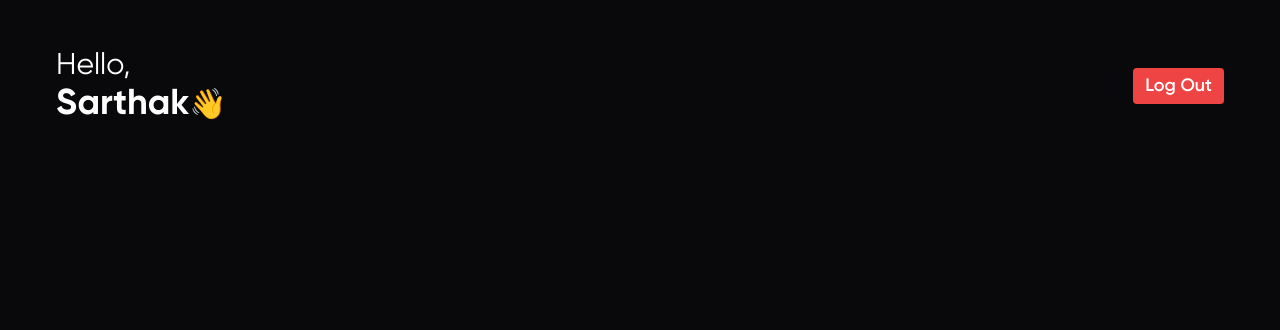
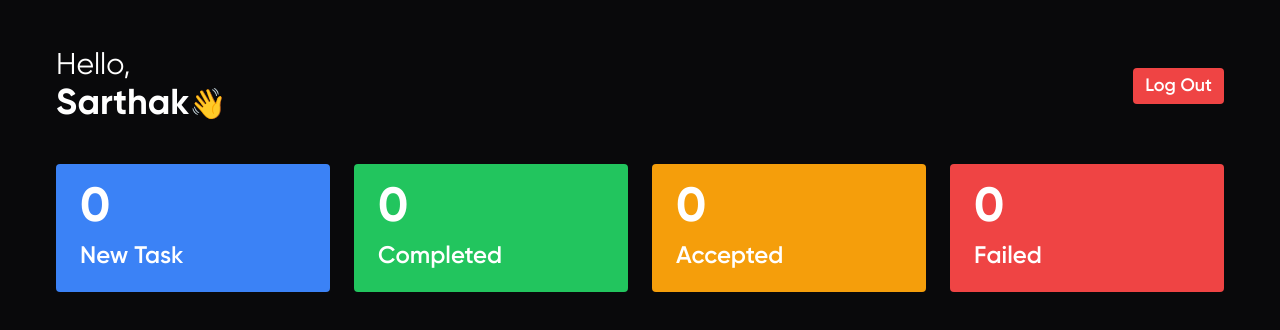
Before and after one commit to ad1tyac0des/Employee-Management-System, a React (Vite) app: page / in a window 1280 px wide. Shown: the top 330 px of the page. Built offline with nearby package versions, Linux system fonts and the light colour scheme.

Commit message:
feat: Implement Employee Task Summary component

```diff
--- a/src/components/Dashboard/EmployeeDashboard/EmployeeTaskSummary.jsx
+++ b/src/components/Dashboard/EmployeeDashboard/EmployeeTaskSummary.jsx
@@ -1,7 +1,25 @@
 const EmployeeTaskSummary = () => {
     return (
-        <div>
+        <div className="grid grid-cols-2 lg:grid-cols-4 gap-4 lg:gap-6 text-white mt-6 lg:mt-10">
+            <div className="bg-blue-500 w-[calc(50% - 1rem)] rounded px-4 lg:px-6 py-3 lg:py-5">
+                <h1 className="text-4xl lg:text-5xl font-bold">0</h1>
+                <p className="text-xl lg:text-2xl font-semibold mt-1 lg:mt-2">New Task</p>
+            </div>
 
+            <div className="bg-green-500 w-[calc(50% - 1rem)] rounded px-4 lg:px-6 py-3 lg:py-5">
+                <h1 className="text-4xl lg:text-5xl font-bold">0</h1>
+                <p className="text-xl lg:text-2xl font-semibold mt-1 lg:mt-2">Completed</p>
+            </div>
+
+            <div className="bg-amber-500 w-[calc(50% - 1rem)] rounded px-4 lg:px-6 py-3 lg:py-5">
+                <h1 className="text-4xl lg:text-5xl font-bold">0</h1>
+                <p className="text-xl lg:text-2xl font-semibold mt-1 lg:mt-2">Accepted</p>
+            </div>
+
+            <div className="bg-red-500 w-[calc(50% - 1rem)] rounded px-4 lg:px-6 py-3 lg:py-5">
+                <h1 className="text-4xl lg:text-5xl font-bold">0</h1>
+                <p className="text-xl lg:text-2xl font-semibold mt-1 lg:mt-2">Failed</p>
+            </div>
         </div>
     )
 }
```
